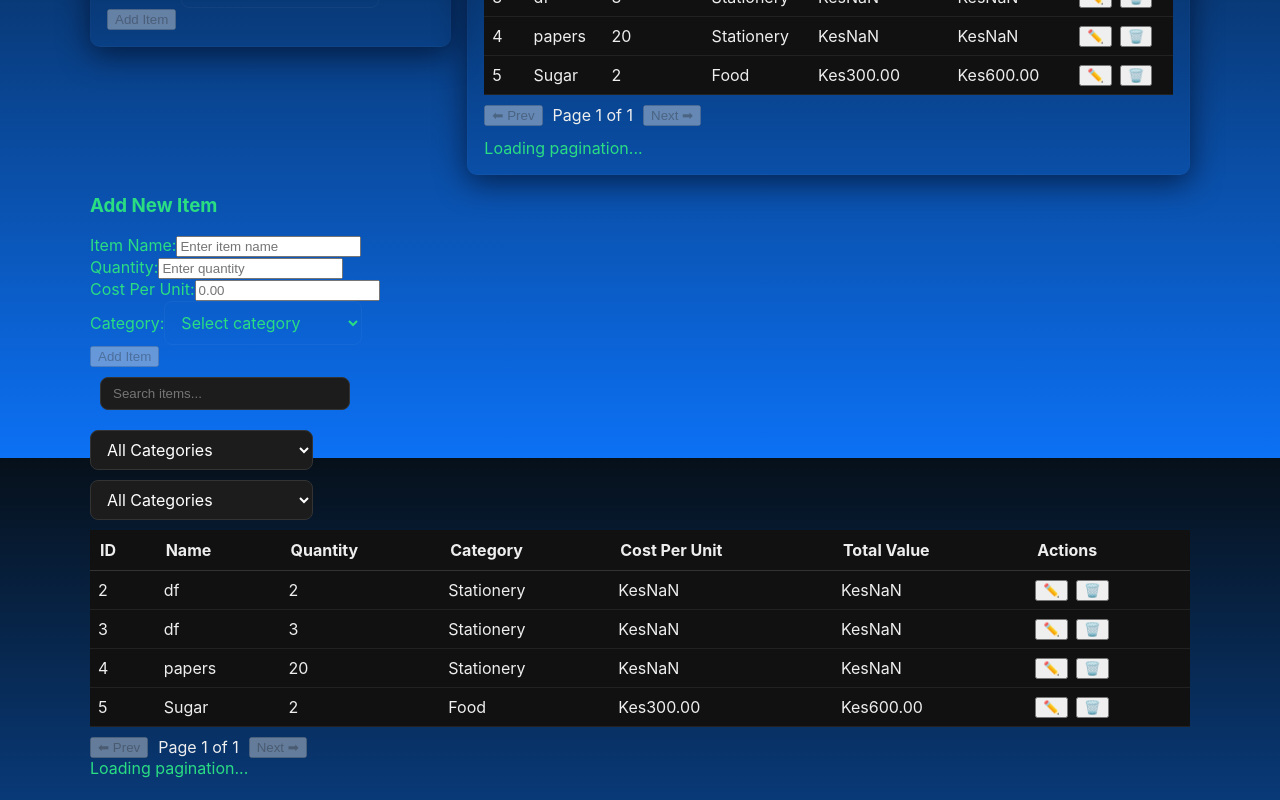
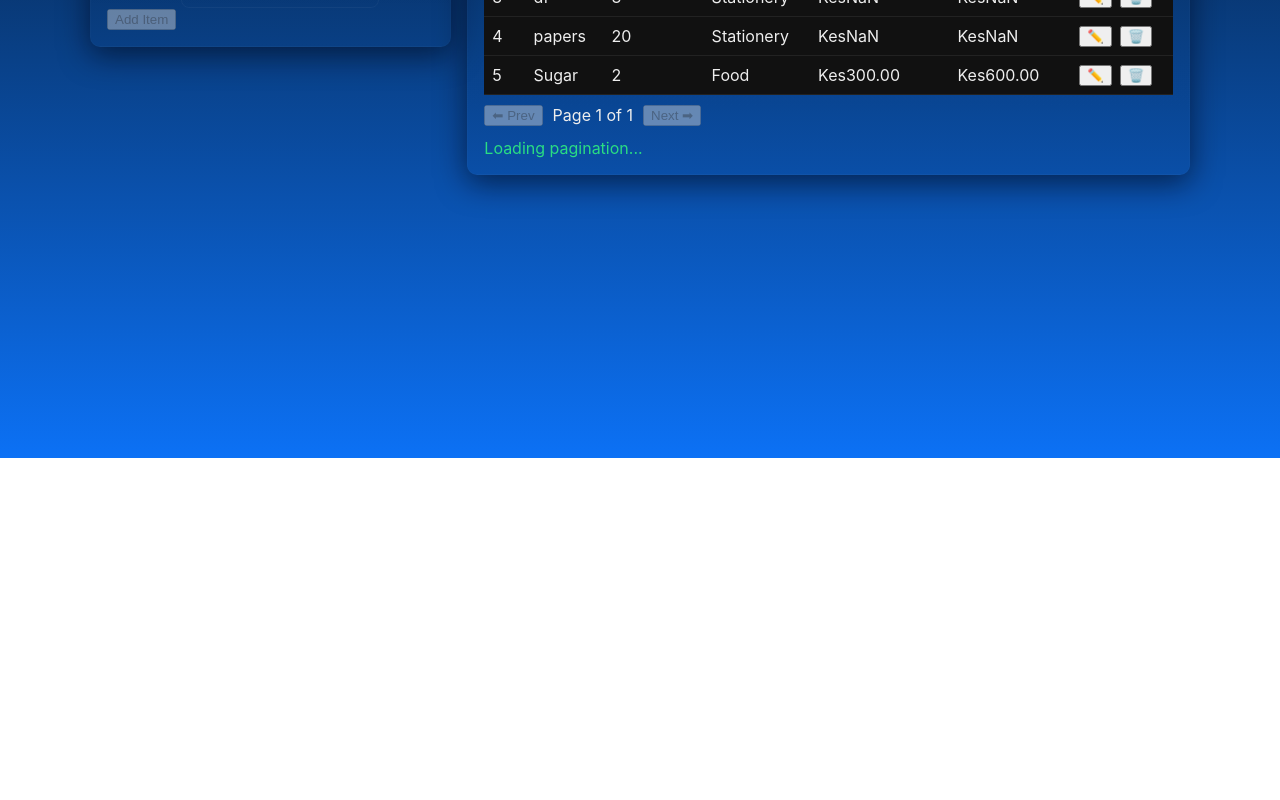
Before and after one commit to lolirock238/Phase-2-inventory-system-7, a React (Vite) app: page / in a window 1280 px wide. Shown: the part 342-1142 px from the top of the page. After the commit the page ends 800 px from the top, so only its background shows below. Built offline with nearby package versions, Linux system fonts and the light colour scheme; data requests are answered from the project's data file.

Commit message:
modify App.jsx

```diff
--- a/src/App.jsx
+++ b/src/App.jsx
@@ -64,11 +64,16 @@ export default function App() {
   const filteredItems = useMemo(() => {
     return items
       .filter((it) => (filterCategory ? it.category === filterCategory : true))
-      .filter((it) => (it.name || "").toLowerCase().includes(searchTerm.toLowerCase()));
+      .filter((it) =>
+        (it.name || "").toLowerCase().includes(searchTerm.toLowerCase())
+      );
   }, [items, filterCategory, searchTerm]);
 
   // Pagination calculations
-  const totalPages = Math.max(1, Math.ceil(filteredItems.length / itemsPerPage));
+  const totalPages = Math.max(
+    1,
+    Math.ceil(filteredItems.length / itemsPerPage)
+  );
   useEffect(() => {
     // If filtering/search changed, reset to first page to avoid empty pages
     setCurrentPage(1);
@@ -90,9 +95,15 @@ export default function App() {
   return (
     <div className="app-container">
       <div className="card" style={{ marginBottom: 16 }}>
-        <header style={{ display: "flex", alignItems: "center", justifyContent: "space-between", gap: 12 }}>
+        <header
+          style={{
+            display: "flex",
+            alignItems: "center",
+            justifyContent: "space-between",
+            gap: 12,
+          }}
+        >
           <h1 style={{ margin: 0 }}>🧾 Inventory System</h1>
-
 
           <div style={{ display: "flex", gap: 8, alignItems: "center" }}>
             <SearchBar searchTerm={searchTerm} setSearchTerm={setSearchTerm} />
@@ -105,7 +116,9 @@ export default function App() {
         </header>
       </div>
 
-      <main style={{ display: "grid", gridTemplateColumns: "1fr 2fr", gap: 16 }}>
+      <main
+        style={{ display: "grid", gridTemplateColumns: "1fr 2fr", gap: 16 }}
+      >
         <aside>
           <div className="card">
             <h2 style={{ marginTop: 0 }}>Add Item</h2>
@@ -133,27 +146,6 @@ export default function App() {
           </div>
         </section>
       </main>
-
-      <AddItemForm onAddItem={handleAddItem} />
-
-      <SearchBar searchTerm={searchTerm} setSearchTerm={setSearchTerm} />
-
-      <FilterControls
-        categories={categories}
-        selectedCategory={filterCategory}
-        onFilterChange={setFilterCategory}
-      />
-
-      <InventoryTable
-        items={paginatedItems}
-        onDeleteItem={handleDeleteItem}
-        onEditItem={handleEditItem}
-      />
-      <PaginationControls
-        currentPage={currentPage}
-        totalPages={totalPages}
-        setCurrentPage={setCurrentPage}
-      />
     </div>
   );
 }
```
